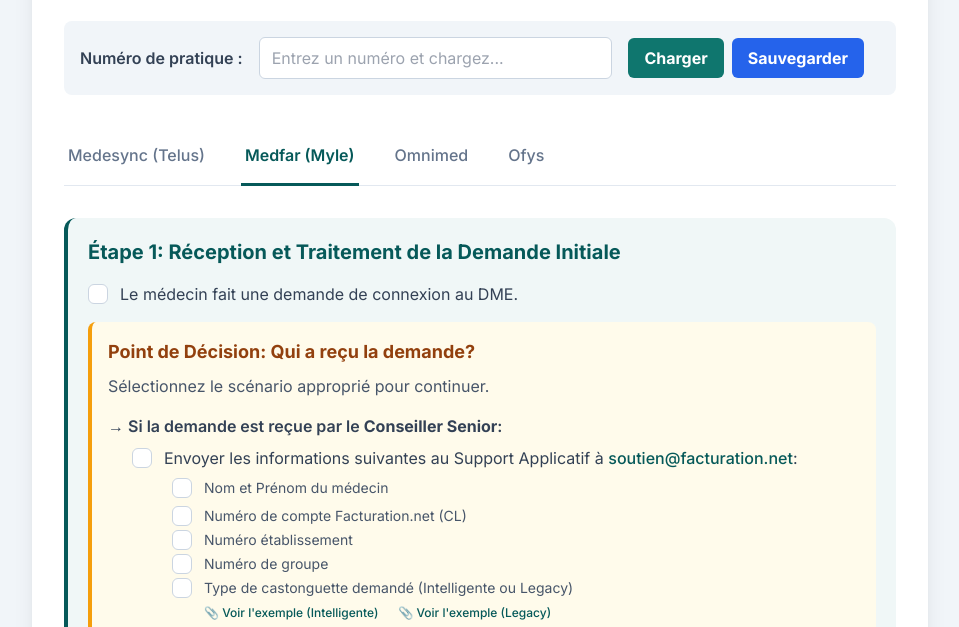
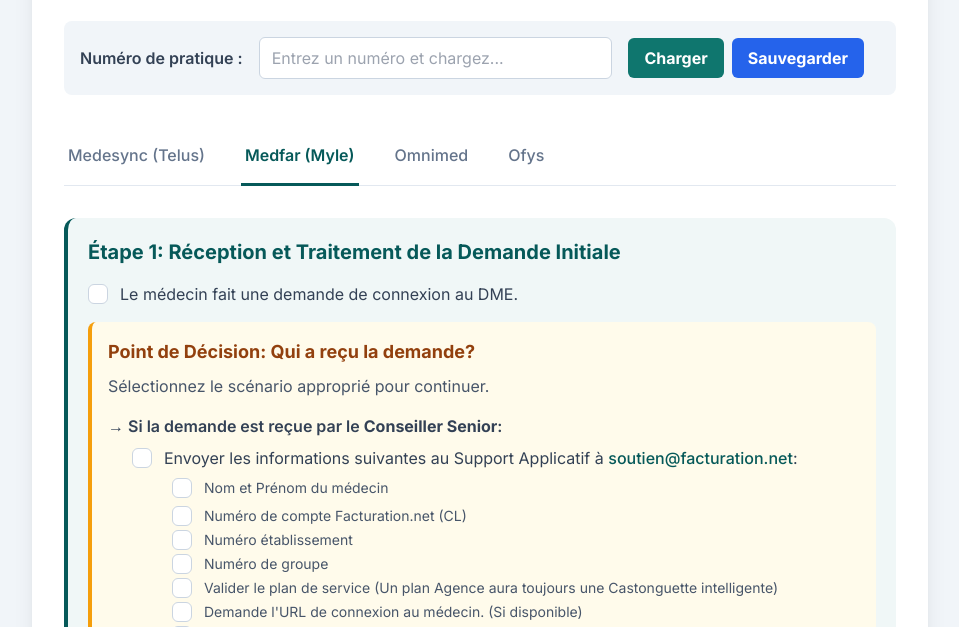
Before and after one commit to pascalverret-tech/aide-memoire-dme, a plain HTML site: page index.html in a window 1280 px wide. Both pictures are taken after a click on the button "Medfar (Myle)". Shown: the part 139-766 px from the top of the page, without its empty margins (160-1119 px from the left). Drawn offline with nearby package versions, Linux system fonts and the light colour scheme; no server answers.

Commit message:
Update index.html

```diff
--- a/index.html
+++ b/index.html
@@ -176,6 +176,9 @@
                                             <div class="step-content"><input type="checkbox" id="medesync_info_2"><label for="medesync_info_2" class="sub-step-text flex-grow">Numéro de compte Facturation.net (CL)</label></div>
                                             <div class="step-content"><input type="checkbox" id="medesync_info_etab"><label for="medesync_info_etab" class="sub-step-text flex-grow">Numéro établissement</label></div>
                                             <div class="step-content"><input type="checkbox" id="medesync_info_5"><label for="medesync_info_5" class="sub-step-text flex-grow">Numéro de groupe</label></div>
+                                            <div class="step-content">
+                                                <input type="checkbox" id="medesync_step1_senior_validate_plan"><label for="medesync_step1_senior_validate_plan" class="sub-step-text flex-grow">Valider le plan de service (Un plan Agence aura toujours une Castonguette intelligente)</label>
+                                            </div>
                                             <div class="step-content"><input type="checkbox" id="medesync_info_6"><label for="medesync_info_6" class="sub-step-text flex-grow">Type de castonguette demandé (Intelligente ou Legacy)</label></div>
                                             <div class="pl-8 mt-1 space-x-4">
                                                 <a href="https://drive.google.com/file/d/1q00Fme9VKoC3Kxtoz-coio8PTcVFkTG5/view?usp=drive_link" target="_blank" class="resource-link text-xs">📎 Voir l'exemple (Intelligente)</a>
@@ -387,6 +390,12 @@
                                             <div class="step-content"><input type="checkbox" id="medfar_info_2"><label for="medfar_info_2" class="sub-step-text flex-grow">Numéro de compte Facturation.net (CL)</label></div>
                                             <div class="step-content"><input type="checkbox" id="medfar_info_etab"><label for="medfar_info_etab" class="sub-step-text flex-grow">Numéro établissement</label></div>
                                             <div class="step-content"><input type="checkbox" id="medfar_info_5"><label for="medfar_info_5" class="sub-step-text flex-grow">Numéro de groupe</label></div>
+                                            <div class="step-content">
+                                                <input type="checkbox" id="medfar_step1_senior_validate_plan"><label for="medfar_step1_senior_validate_plan" class="sub-step-text flex-grow">Valider le plan de service (Un plan Agence aura toujours une Castonguette intelligente)</label>
+                                            </div>
+                                            <div class="step-content">
+                                                <input type="checkbox" id="medfar_step1_senior_ask_url"><label for="medfar_step1_senior_ask_url" class="sub-step-text flex-grow">Demande l'URL de connexion au médecin. (Si disponible)</label>
+                                            </div>
                                             <div class="step-content"><input type="checkbox" id="medfar_info_6"><label for="medfar_info_6" class="sub-step-text flex-grow">Type de castonguette demandé (Intelligente ou Legacy)</label></div>
                                             <div class="pl-8 mt-1 space-x-4">
                                                 <a href="https://drive.google.com/file/d/1q00Fme9VKoC3Kxtoz-coio8PTcVFkTG5/view?usp=drive_link" target="_blank" class="resource-link text-xs">📎 Voir l'exemple (Intelligente)</a>
@@ -973,15 +982,16 @@
         // --- Configuration Firebase ---
         // Use user's config as a fallback if environment variable isn't set
         const defaultConfig = {
-            apiKey: "AIzaSyCxdUPeHtVdPCKj12YR3HAvqzPaRXCwk84",
-            authDomain: "aide-memoire-dme.firebaseapp.com",
-            projectId: "aide-memoire-dme",
-            storageBucket: "aide-memoire-dme.appspot.com",
-            messagingSenderId: "983096206349",
-            appId: "1:983096206349:web:83ee2a9e5d990902082144"
+            apiKey: "YOUR_API_KEY", // Replace with your actual Firebase config
+            authDomain: "YOUR_AUTH_DOMAIN",
+            projectId: "aide-memoire-dme", // User's project ID
+            storageBucket: "YOUR_STORAGE_BUCKET",
+            messagingSenderId: "YOUR_SENDER_ID",
+            appId: "YOUR_APP_ID"
         };
 
         // Use environment variables __firebase_config and __app_id
+        // This part is correct and will use the Canvas environment variables
         const firebaseConfig = typeof __firebase_config !== 'undefined'
             ? JSON.parse(__firebase_config)
             : defaultConfig;
@@ -1030,6 +1040,12 @@
                 return;
             }
 
+            if (!db) {
+                showFeedback("La base de données n'est pas connectée.", true);
+                console.error("Firestore (db) is not initialized.");
+                return;
+            }
+
             try {
                 // Use the correct public path structure
                 const docRef = doc(db, `artifacts/${appId}/public/data/dme-checklists`, practiceId);
@@ -1064,6 +1080,12 @@
             const practiceId = practiceNumberInput.value.trim();
             if (!practiceId) {
                 showFeedback("Veuillez entrer un numéro de pratique pour sauvegarder.", true);
+                return;
+            }
+
+            if (!db) {
+                showFeedback("La base de données n'est pas connectée.", true);
+                console.error("Firestore (db) is not initialized.");
                 return;
             }
 
@@ -1112,19 +1134,28 @@
                 if (typeof __initial_auth_token !== 'undefined' && __initial_auth_token) {
                     await signInWithCustomToken(auth, __initial_auth_token);
                 } else {
+                    // Fallback to anonymous sign-in if token is not present
                     await signInAnonymously(auth);
                 }
                 console.log("Authentication successful. User:", auth.currentUser?.uid || 'anonymous');
                 setupApp();
              } catch (error) {
                  console.error("Authentication failed:", error);
-                // Keep the user's helpful error message
-                showFeedback("Erreur d'auth. Avez-vous activé la connexion anonyme dans Firebase?", true);
+                 // Check if it's the default config that's failing
+                 if (firebaseConfig.apiKey === "YOUR_API_KEY") {
+                     showFeedback("Config Firebase par défaut. Veuillez configurer Firebase.", true);
+                 } else {
+                    showFeedback("Erreur d'authentification. Vérifiez les règles Firestore.", true);
+                 }
              }
         };
 
-        // Run the app
+        // Run the app only if Firebase was initialized
+        if (app) {
             startApp();
+        } else {
+            showFeedback("L'initialisation de Firebase a échoué. L'application ne peut pas démarrer.", true);
+        }
 
 
         // Tab switching logic
```
Lines whose indentation alone changed are shown as unchanged.
